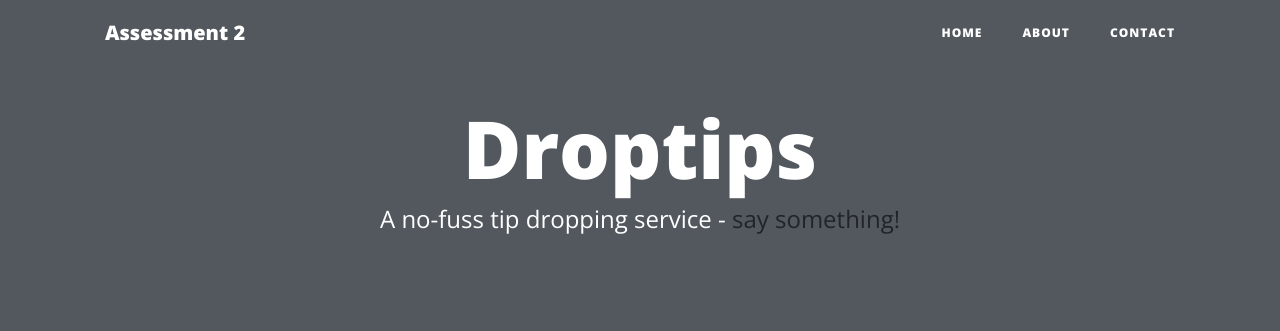
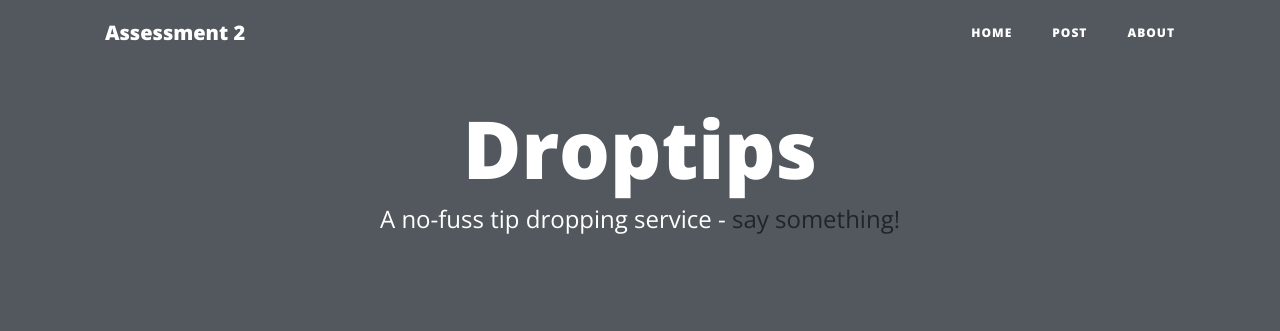
Before and after one commit to nikotrianta/triantafillou_niko_set09103_cw2, a Flask app: page / in a window 1280 px wide. Shown: the top 331 px of the page. Run offline with Flask 2, Linux system fonts and the light colour scheme; some libraries are stand-ins or nearby versions.

Commit message:
testing post form and updating header to reflect new page

```diff
--- a/source/templates/header.html
+++ b/source/templates/header.html
@@ -24,13 +24,13 @@
             <div class="collapse navbar-collapse" id="navbarResponsive">
                 <ul class="navbar-nav ml-auto">
                     <li class="nav-item">
-                        <a class="nav-link" href="index.html">Home</a>
+                        <a class="nav-link" href="/index">Home</a>
                     </li>
                     <li class="nav-item">
-                        <a class="nav-link" href="about.html">About</a>
+                        <a class="nav-link" href="/post">Post</a>
                     </li>
                     <li class="nav-item">
-                        <a class="nav-link" href="contact.html">Contact</a>
+                        <a class="nav-link" href="/about">About</a>
                     </li>
                 </ul>
             </div>
--- a/source/templates/post.html
+++ b/source/templates/post.html
@@ -11,7 +11,7 @@
                 <h3 class="post-subtitle">
                     <form action="" method="post" novalidate>
                         {{ form.user(class='form-control', id='user', placeholder='Your name(optional)') }}
-                        <br> {{ form.message(textarea class='form-control', id='message', rows='3', placeholder='Your message(required)') }}
+                        <br> {{ form.message(textarea, class='form-control', id='message', rows='3', placeholder='Your message(required)') }}
                         <textarea class="form-control" id="message" rows="3" placeholder="Your message(required)"></textarea>
                     </form>
                 </h3>
```
